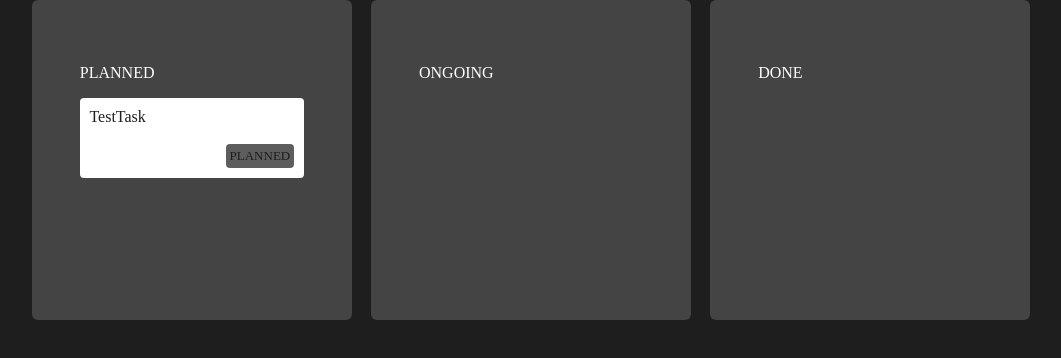
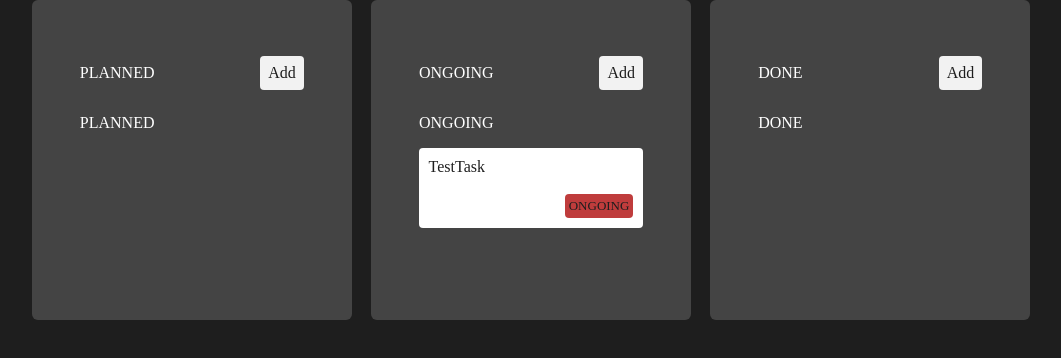
Before and after one commit to 0xLPircy/zustand, a React (Vite) app: page / in a window 1280 px wide. Shown: the top 358 px of the page, without its empty margins (109-1170 px from the left). Built offline with nearby package versions, Linux system fonts and the light colour scheme.

Commit message:
add button

```diff
--- a/src/components/Column.jsx
+++ b/src/components/Column.jsx
@@ -8,6 +8,10 @@ const Column = ({ state }) => {
 
     return (
         <div className="column">
+            <div className="titleWrapper">
+                <p>{state}</p>
+                <button>Add</button>
+            </div>
             <p>{state}</p>
             {tasks.map((task) => <Task title={task.title} key={task.title} />)}
         </div>
--- a/src/components/column.css
+++ b/src/components/column.css
@@ -8,3 +8,23 @@
     border-radius: 6px;
     padding: 3rem;
 }
+
+.titleWrapper {
+    display: flex;
+    justify-content: space-between;
+    align-items: center;
+}
+
+.titleWrapper button {
+    all: unset;
+    color: #1d1d1d;
+    background: #f2f2f2;
+    padding: 0.5rem;
+    border-radius: 4px;
+    height: fit-content;
+    cursor: pointer;
+}
+
+.titleWrapper button:hover {
+    background: #a5a5a5;
+}
--- a/src/store.js
+++ b/src/store.js
@@ -1,7 +1,7 @@
 import { create } from "zustand";
 
 const store = (set) => ({
-    tasks: [{ title: 'TestTask', state: 'PLANNED' }],
+    tasks: [{ title: 'TestTask', state: 'ONGOING' }],
 });
 
 export const useStore = create(store);
```
